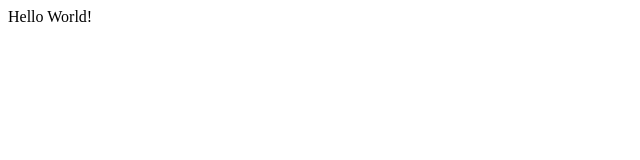
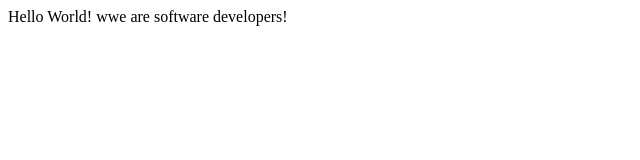
Before and after one commit to GOVISH-DAVIE/david-and-bahati, a plain HTML site: page index.html in a window 1280 px wide. Shown: the whole page, without its empty margins (0-640 px from the left). Drawn offline with Linux system fonts and the light colour scheme.

Commit message:
indexCommitted

```diff
--- a/index.html
+++ b/index.html
@@ -9,7 +9,7 @@
   <body>
     <script src="https://cdn.freecodecamp.org/testable-projects-fcc/v1/bundle.js"></script>
 
-    Hello World!
+    Hello World! wwe are software developers!
     <!--
 
     Hello Camper!
```
